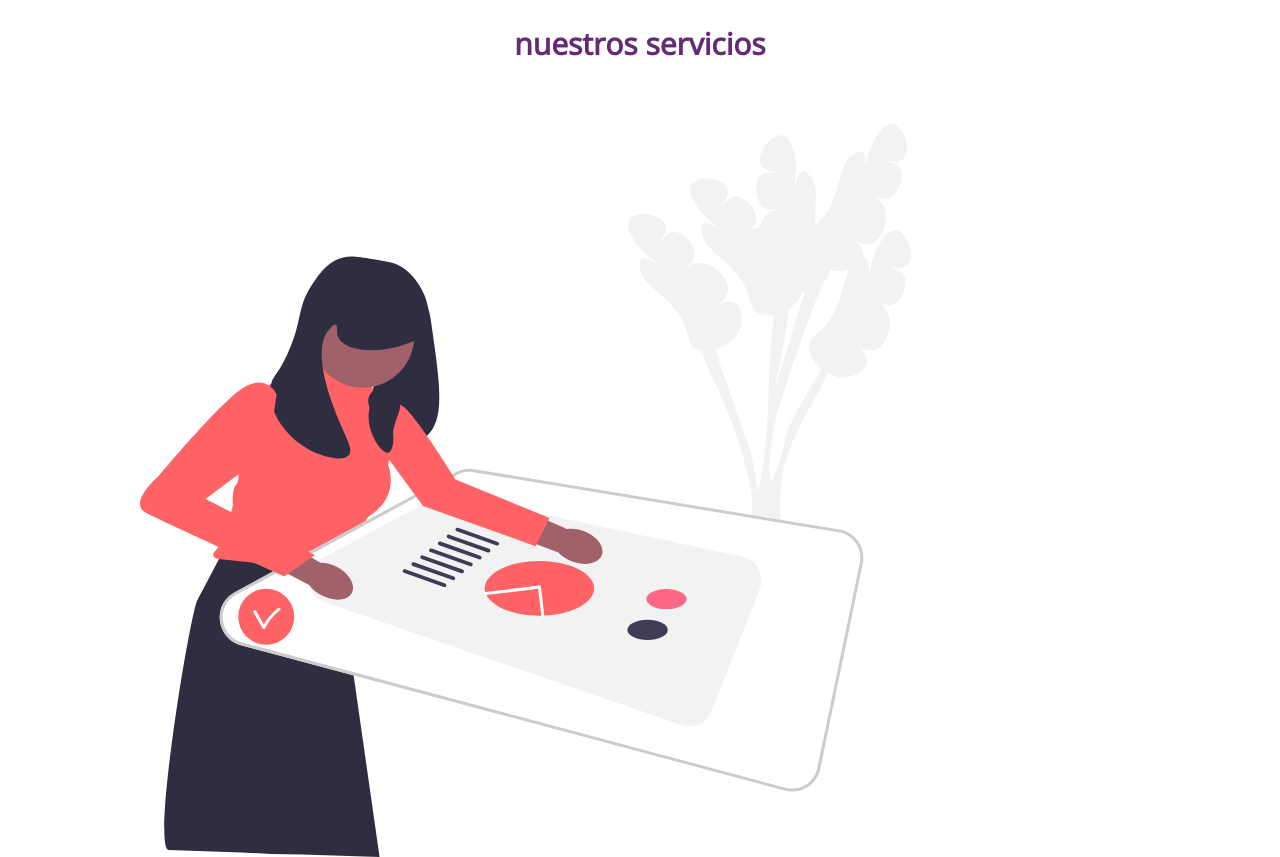
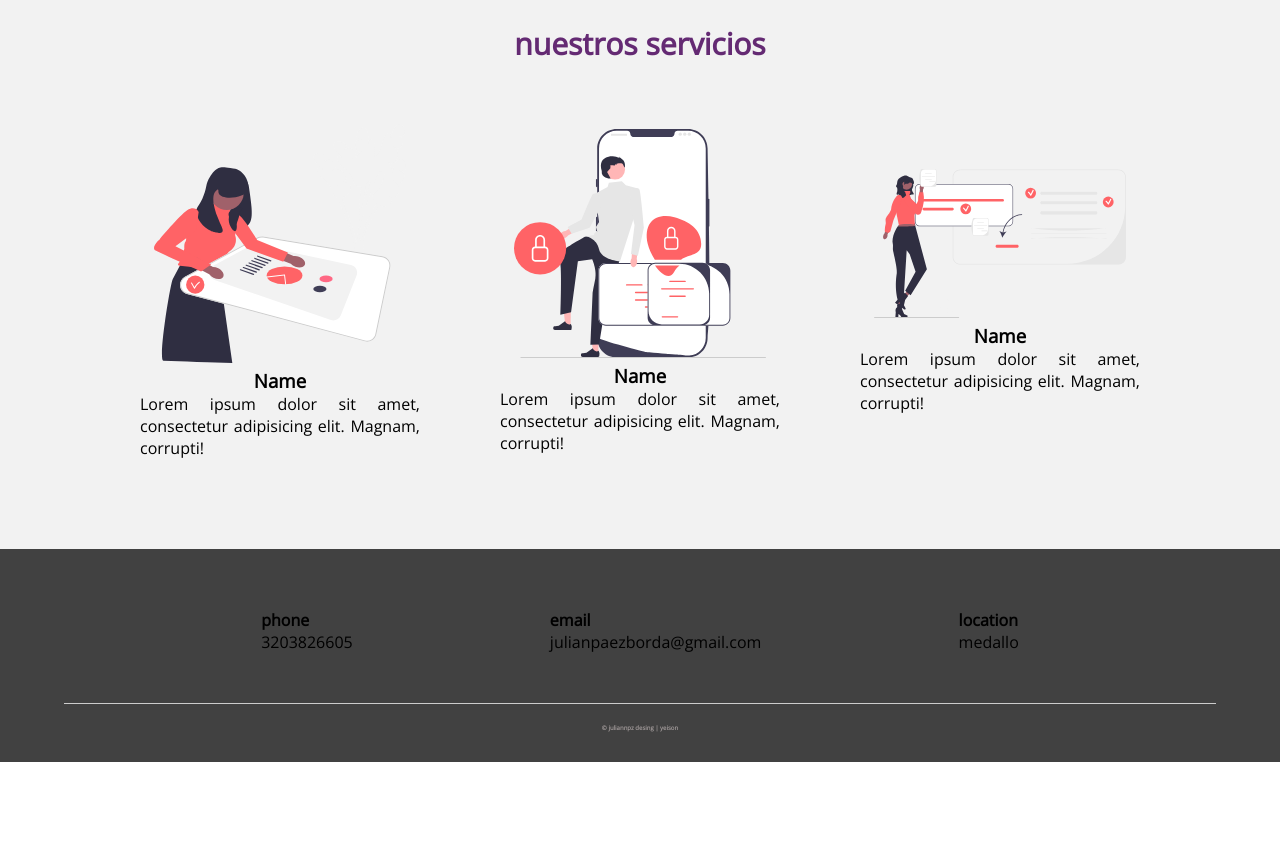
Before and after one commit to juliannpz/landing-de-venta, a plain HTML site: page index.html in a window 1280 px wide. Shown: the part 2160-3017 px from the top of the page. After the commit the page ends 2922 px from the top, so only its background shows below. Drawn offline with nearby package versions, Linux system fonts and the light colour scheme; files whose address does not match are found by name.

Commit message:
css our team and footer

```diff
--- a/estilos.css
+++ b/estilos.css
@@ -216,3 +216,74 @@ main .sobre-nosotros{
     font-weight: 300;
     padding-top: 5px;
 }
+
+/* our team */
+
+.about-services{
+    background: #f2f2f2;
+    padding-bottom: 30px;
+}
+
+.servicio-cont{
+    display: flex;
+    justify-content: space-between;
+    align-items: center;
+}
+
+.servicio-ind{
+    width: 28%;
+    text-align: center;
+}
+
+.servicio-ind img{
+    width: 90%;
+}
+
+.servicio-ind h3{
+    margin: 10xp 0;
+}
+
+.servicio-ind p{
+    font-weight: 300;
+    text-align: justify;
+}
+
+/* footer */
+
+footer{
+    background: #414141;
+    padding: 60px 0 30px 0;
+    margin-top: auto;
+    overflow: hidden;
+}
+
+.contenedor-footer{
+    display: flex;
+    width: 90%;
+    justify-content: space-evenly;
+    margin: auto;
+    padding-bottom: 50px;
+    border-bottom: 1px solid #ccc;
+}
+
+.content-foo{
+    text-align: center;
+}
+
+.content-foo h4{
+    color: #fff;
+    border-bottom: 3px solid #af20d3;
+    padding-bottom: 5px;
+    margin-bottom: 10px;
+}
+
+.content-foo p{
+    color: #ccc;
+}
+
+.titulo-final{
+    text-align: center;
+    font-size: 24%;
+    margin: 20px 0 0 0;
+    color: #9e9797;
+}
```
